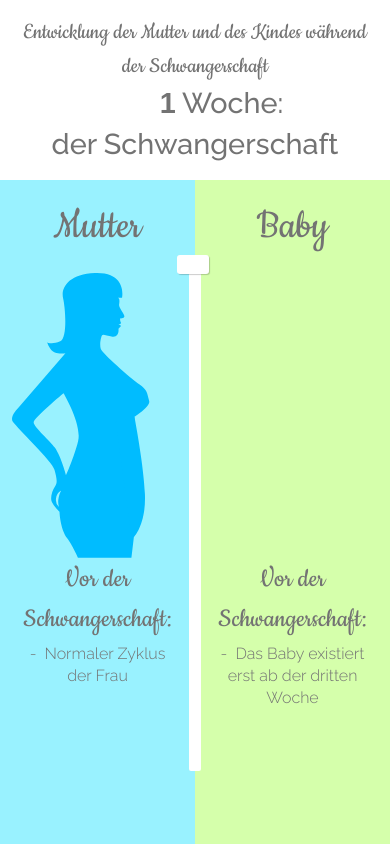
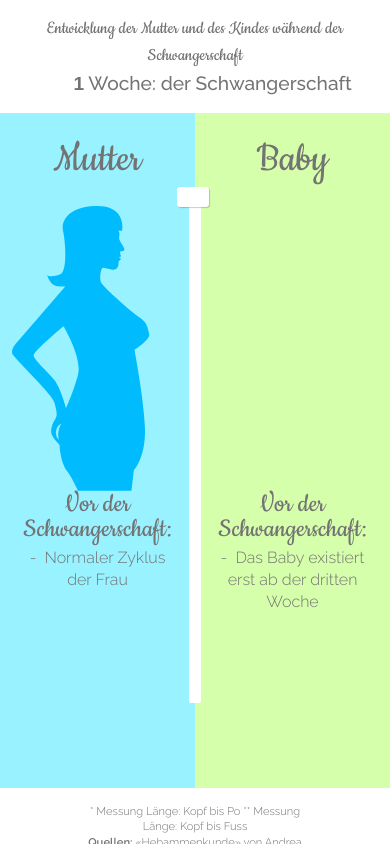
Before and after one commit to o-h-design/Schwanger-Visual, a plain HTML site: page index.html in a window 390 px wide. Drawn offline with nearby package versions, Linux system fonts and the light colour scheme; a script that the page names is missing.

Commit message:
Mobile Stuff

```diff
--- a/CSS/style.less
+++ b/CSS/style.less
@@ -83,7 +83,6 @@ h1, h3, h4 {
 
 strong {
 	font-weight: 600;
-  text-transform: uppercase;
 }
 
 ul.infoList {
@@ -515,3 +514,20 @@ h2.middleTitle {
 #Schwangere {
 	fill: #00bcff;
 }
+
+/* Mobile */
+
+@media (max-width: 68em) {
+	body {
+
+	}
+	h2.middleTitle, h2.middleTitle label, h2.middleTitle #amount  {
+		font-size: 1.2rem;
+	}
+	h1 {
+		font-size: 1.2rem;
+	}
+	h4 {
+		line-height: 0.9;
+	}
+}
--- a/index.html
+++ b/index.html
@@ -1,9 +1,12 @@
 <html>
 <head>
 <meta charset=utf-8 />
+
 <title>Prototype Schwangere</title>
+<meta name="description" content="Visualisierung der Schwangerschaft für Baby und Mutter">
 
-<meta name="description" content="Visualisierung der Schwangerschaft für Baby und Mutter">
+<meta name="viewport" content="width=device-width, initial-scale=1.0">
+
 
 <script src="JS/jquery-1.12.4.js"></script>
 <script src="JS/jquery-ui.js"></script>
```
Also changed, not shown: CSS/style.css, 1 other file.
